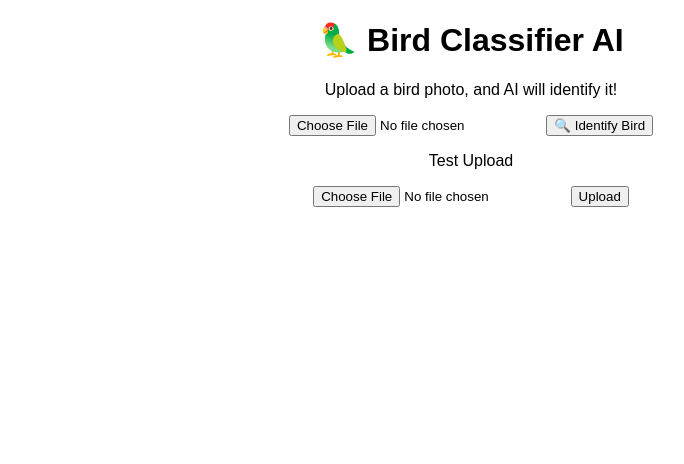
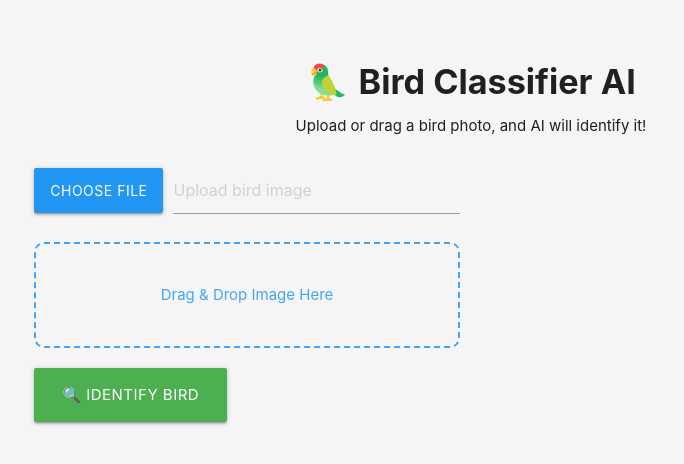
Before and after one commit to amalskr/BirdDeterrent-AI, a Flask app: page / in a window 1280 px wide. Shown: the top 464 px of the page, without its empty margins (169-853 px from the left). Run offline with Flask 3, Linux system fonts and the light colour scheme.

Commit message:
web interface updated

```diff
--- a/templates/index.html
+++ b/templates/index.html
@@ -1,44 +1,141 @@
 <!DOCTYPE html>
 <html lang="en">
 <head>
-    <meta charset="UTF-8">
-    <meta name="viewport" content="width=device-width, initial-scale=1.0">
-    <title>WPB Classifier AI</title>
+    <meta charset="UTF-8" />
+    <meta name="viewport" content="width=device-width, initial-scale=1.0"/>
+    <title>Bird Classifier AI</title>
+    <link href="https://cdnjs.cloudflare.com/ajax/libs/materialize/1.0.0/css/materialize.min.css" rel="stylesheet">
     <style>
-        body { font-family: Arial, sans-serif; text-align: center; }
-        .container { width: 50%; margin: auto; padding: 20px; }
-        img { max-width: 300px; margin-top: 10px; }
+        body {
+            background: #f5f5f5;
+            padding-top: 40px;
+        }
+        .drop-zone {
+            border: 2px dashed #42a5f5;
+            padding: 40px;
+            text-align: center;
+            color: #42a5f5;
+            border-radius: 10px;
+            margin-top: 20px;
+            transition: background-color 0.3s ease;
+        }
+        .drop-zone.dragover {
+            background-color: #e3f2fd;
+        }
+        #preview {
+            max-width: 100%;
+            margin-top: 15px;
+            border-radius: 10px;
+            display: none;
+        }
+        .card {
+            padding: 20px;
+        }
     </style>
 </head>
 <body>
-    <h1>🦜 Bird Classifier AI</h1>
-    <p>Upload a bird photo, and AI will identify it!</p>
+<div class="container">
+    <h4 class="center-align">🦜 <b>Bird Classifier AI</b></h4>
+    <p class="center-align">Upload or drag a bird photo, and AI will identify it!</p>
 
-    <form action="/" method="post" enctype="multipart/form-data">
-        <input type="file" name="file" required>
-        <button type="submit">🔍 Identify Bird</button>
-    </form>
+    <div class="row">
+        <!-- Upload Area (Left Side) -->
+        <div class="col s12 m6">
+            <form action="/" method="post" enctype="multipart/form-data" id="uploadForm">
+                <div class="file-field input-field">
+                    <div class="btn blue">
+                        <span>Choose File</span>
+                        <input type="file" name="file" id="fileInput" accept="image/*" required>
+                    </div>
+                    <div class="file-path-wrapper">
+                        <input class="file-path validate" type="text" placeholder="Upload bird image">
+                    </div>
+                </div>
 
-    <p>Test Upload</p>
-    <form action="/upload" method="post" enctype="multipart/form-data">
-        <input type="file" name="imageFile" required>
-        <button type="submit">Upload</button>
-    </form>
+                <div id="dropZone" class="drop-zone">
+                    Drag & Drop Image Here
+                </div>
 
-    {% if message %}
-        <p style="color: red;">{{ message }}</p>
-    {% endif %}
+                <img id="preview" src="#" alt="Image Preview"/>
 
-    {% if uploaded_file %}
-        <h2>Prediction Result</h2>
-        <img src="{{ uploaded_file }}" alt="Uploaded Image">
-        {% if bird == "target" %}
-            <p style="color: green; font-size: 20px;"> ✅ <b>Target Bird</b></p>
-        {% else %}
-            <p style="color: red; font-size: 20px;"> ❌ <b>Not Target Bird</b> </p>
-        {% endif %}
-        <p><b>Confidence:</b> {{ confidence|round(2) }}%</p>
+                <button type="submit" class="btn-large green" style="margin-top: 20px;">🔍 Identify Bird</button>
+            </form>
 
-    {% endif %}
+            {% if message %}
+                <p class="red-text center-align" style="margin-top: 10px;">{{ message }}</p>
+            {% endif %}
+        </div>
+
+        <!-- Prediction Result Area (Right Side) -->
+        <div class="col s12 m6">
+            {% if uploaded_file %}
+                <div class="card white z-depth-2">
+                    <h5 class="center-align" style="margin-bottom: 20px;">
+                        📸 <b>Prediction Result</b>
+                    </h5>
+
+                    <div class="center-align">
+                        <img src="{{ uploaded_file }}" class="responsive-img z-depth-1" alt="Uploaded Bird"
+                             style="max-height: 300px; object-fit: cover; margin-bottom: 20px;">
+                    </div>
+
+                    {% if bird == "target" %}
+                        <p class="green-text text-darken-2 center-align" style="font-size: 22px; font-weight: bold;">
+                            ✅ Target Bird
+                        </p>
+                    {% else %}
+                        <p class="red-text text-darken-2 center-align" style="font-size: 22px; font-weight: bold;">
+                            ❌ Not Target Bird
+                        </p>
+                    {% endif %}
+
+                    <p class="center-align" style="font-size: 18px; margin-top: 10px;">
+                        <b>Confidence:</b> {{ confidence|round(2) }}%
+                    </p>
+                </div>
+            {% endif %}
+        </div>
+    </div>
+</div>
+
+<!-- Scripts -->
+<script src="https://cdnjs.cloudflare.com/ajax/libs/materialize/1.0.0/js/materialize.min.js"></script>
+<script>
+    const fileInput = document.getElementById('fileInput');
+    const dropZone = document.getElementById('dropZone');
+    const preview = document.getElementById('preview');
+
+    fileInput.addEventListener('change', () => {
+        const file = fileInput.files[0];
+        if (file) {
+            const reader = new FileReader();
+            reader.onload = e => {
+                preview.src = e.target.result;
+                preview.style.display = 'block';
+            };
+            reader.readAsDataURL(file);
+        }
+    });
+
+    dropZone.addEventListener('dragover', (e) => {
+        e.preventDefault();
+        dropZone.classList.add('dragover');
+    });
+
+    dropZone.addEventListener('dragleave', () => {
+        dropZone.classList.remove('dragover');
+    });
+
+    dropZone.addEventListener('drop', (e) => {
+        e.preventDefault();
+        dropZone.classList.remove('dragover');
+        const file = e.dataTransfer.files[0];
+        if (file) {
+            fileInput.files = e.dataTransfer.files;
+            const event = new Event('change');
+            fileInput.dispatchEvent(event);
+        }
+    });
+</script>
 </body>
 </html>
```
